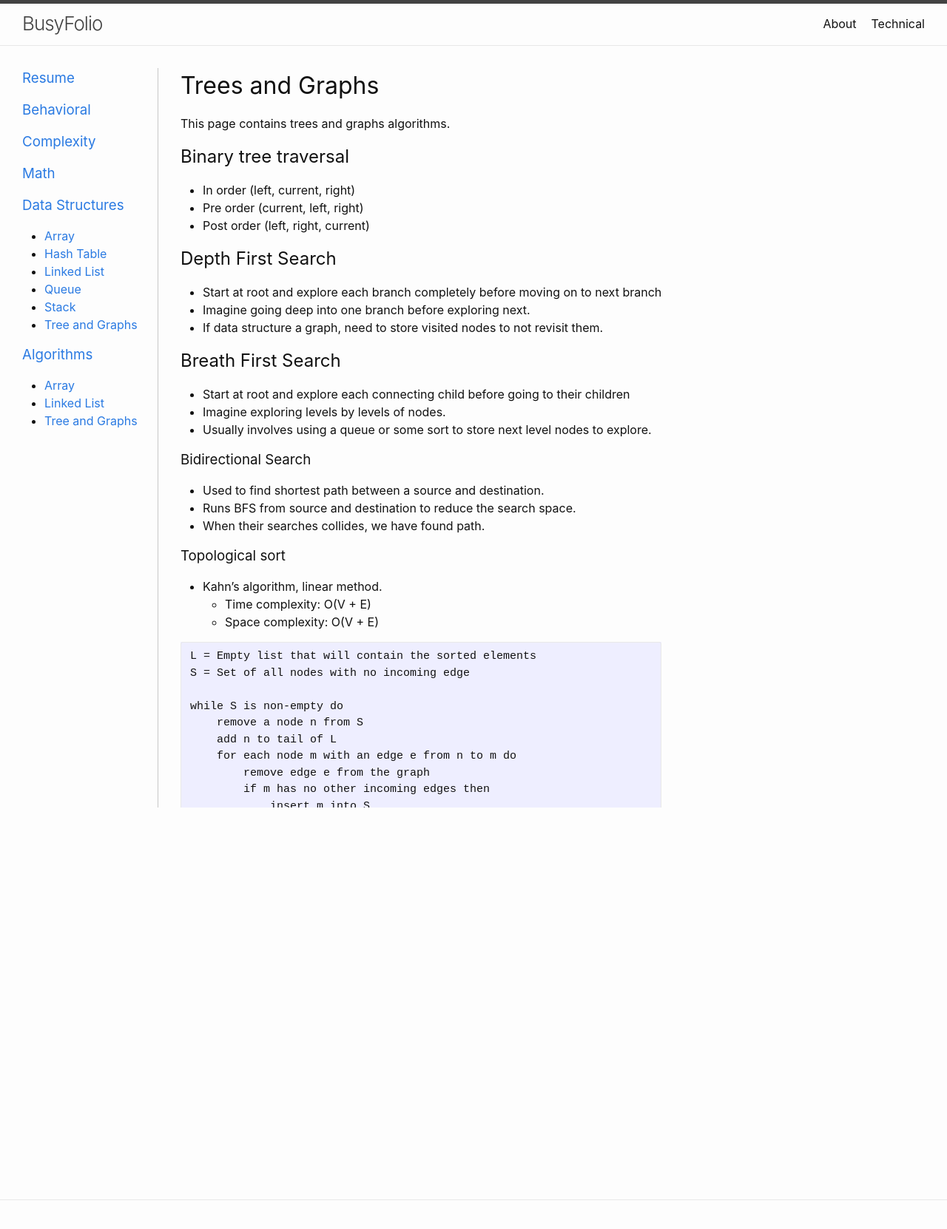
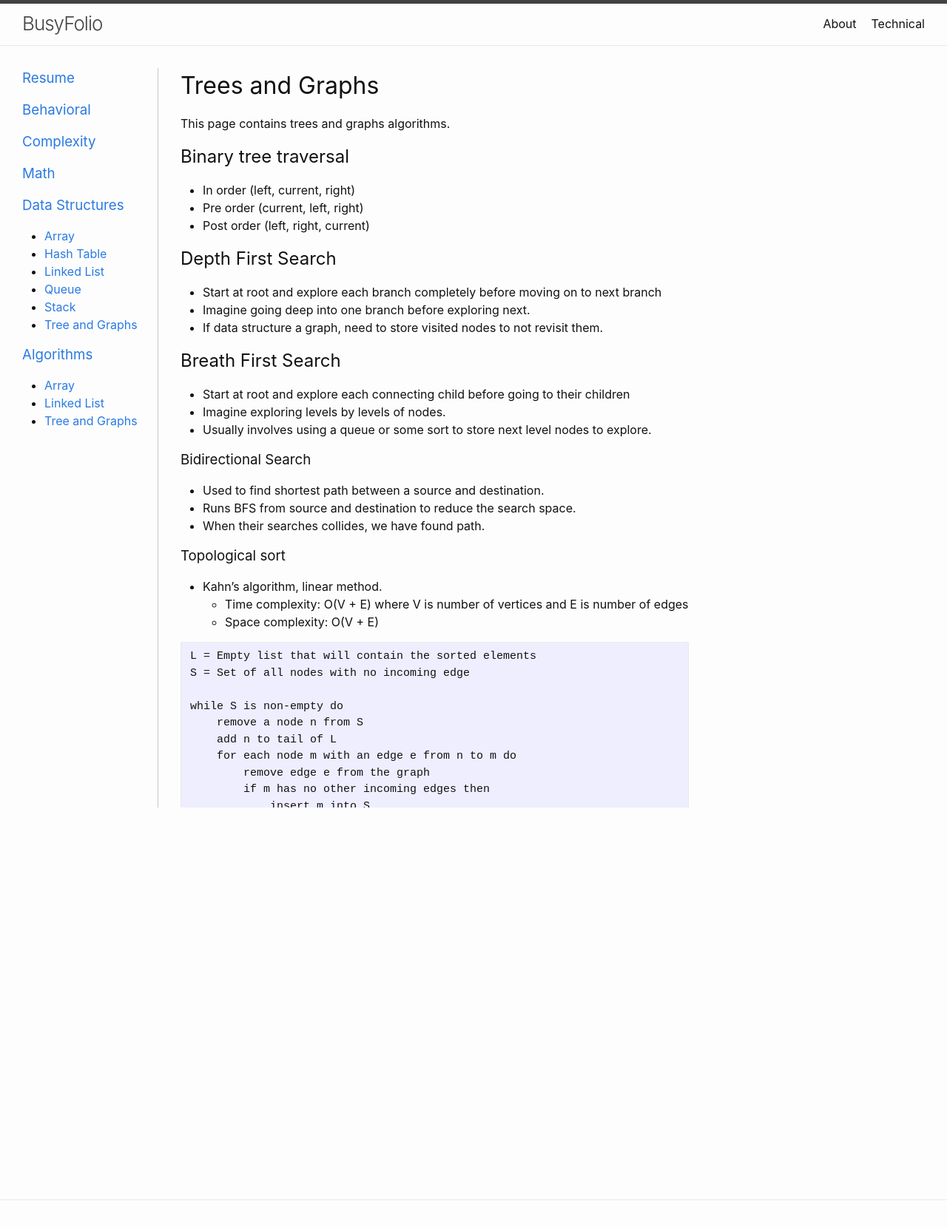
Before and after one commit to bzthin/bzthin.github.io, a Jekyll site: the page built from pages/technical/algorithms/tree-graph.md, in a window 1280 px wide. Shown: the top 1662 px of the page at 74% size. Built offline with Jekyll 4.4.1, drawn with Linux system fonts in a browser that asks for light colours.

Commit message:
Fix additional syntax issues

````diff
--- a/pages/technical/algorithms/tree-graph.md
+++ b/pages/technical/algorithms/tree-graph.md
@@ -29,7 +29,7 @@ This page contains trees and graphs algorithms.
 
 ### Topological sort
 - Kahn's algorithm, linear method.
-  - Time complexity: O(V + E)
+  - Time complexity: O(V + E) where V is number of vertices and E is number of edges
   - Space complexity: O(V + E)
 
 ```
@@ -53,8 +53,8 @@ else
 
 
 - Alternative method using DFS
-  - Time complexity: O(|V| + |E|)
-  - Space complexity: O(|V| + |E|)
+  - Time complexity: O(V + E) where V is number of vertices and E is number of edges
+  - Space complexity: O(V + E)
 
 ```
 L ← Empty list that will contain the sorted nodes
````
